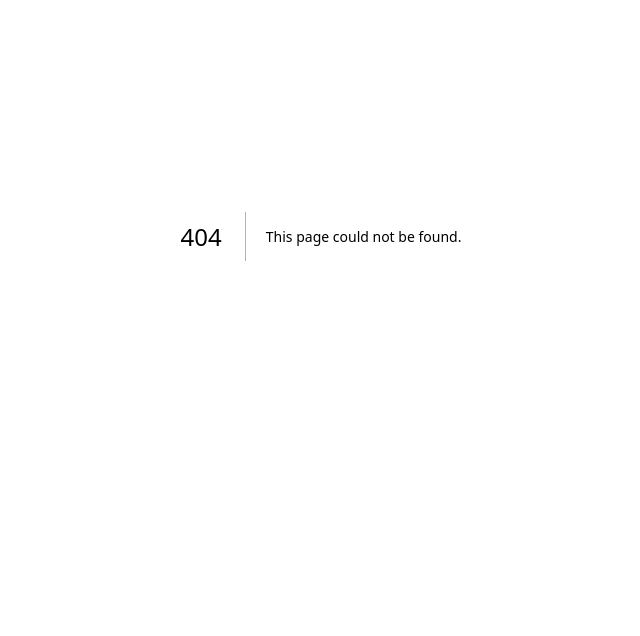
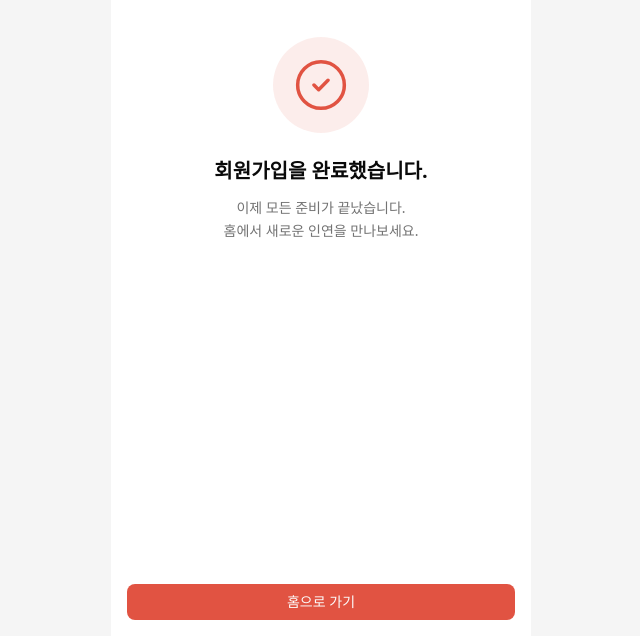
Before and after one commit to Team-Proxy/masil-fe, a Next.js app: page /sign-up/end in a window 1280 px wide. Before the commit this address had no page. Shown: the part 164-800 px from the top of the page, without its empty margins (319-959 px from the left). Built offline with nearby package versions, Linux system fonts and the light colour scheme.

Commit message:
design: 완료 UI 구현, eslint 규칙에서 components/ui 제외

```diff
--- a/eslint.config.mjs
+++ b/eslint.config.mjs
@@ -9,6 +9,7 @@ const eslintConfig = defineConfig([
   prettier,
   ...nextTs,
   {
+    ignores: ['**/node_modules/**', '**/dist/**', '**/.next/**', 'src/components/ui/**'],
     plugins: {
       import: importPlugin,
     },
--- /dev/null
+++ b/src/app/(public)/(sign-up-complete)/sign-up/end/page.tsx
@@ -0,0 +1,28 @@
+import { CheckCircle2Icon } from 'lucide-react';
+import Link from 'next/link';
+
+import { KeyboardAwareButton } from '@/components/KeyboardAwareButton/KeyboardAwareButton';
+import { Button } from '@/components/ui/button';
+
+export default function Home() {
+  return (
+    <div className="flex min-h-[80vh] flex-col items-center justify-center px-4 text-center">
+      <div className="bg-primary/10 mb-6 flex h-24 w-24 items-center justify-center rounded-full">
+        <CheckCircle2Icon className="text-primary h-14 w-14" strokeWidth={1.5} />
+      </div>
+      <h1 className="mb-3 text-xl font-semibold">회원가입을 완료했습니다.</h1>
+
+      <p className="text-muted-foreground mb-8 text-sm leading-relaxed">
+        이제 모든 준비가 끝났습니다.
+        <br />
+        홈에서 새로운 인연을 만나보세요.
+      </p>
+
+      <KeyboardAwareButton>
+        <Link href="/">
+          <Button className="w-full">홈으로 가기</Button>
+        </Link>
+      </KeyboardAwareButton>
+    </div>
+  );
+}
```
